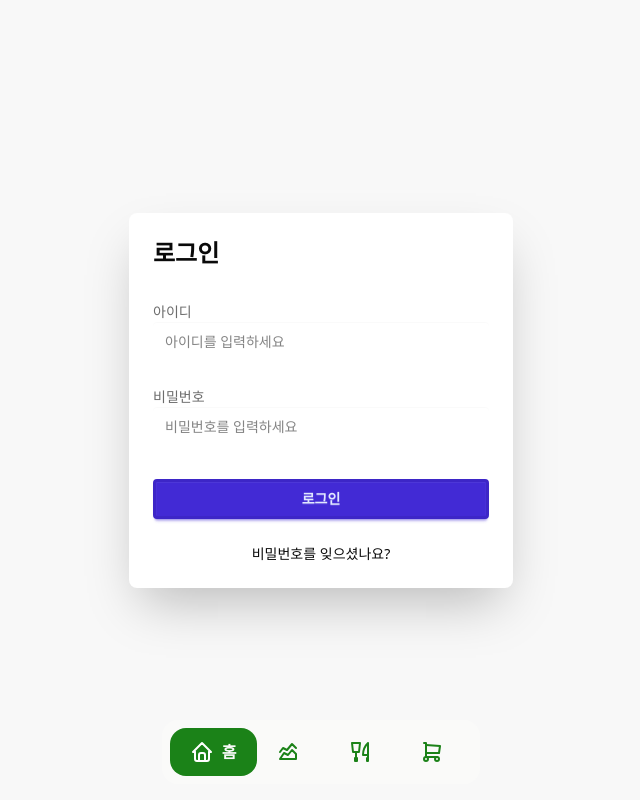
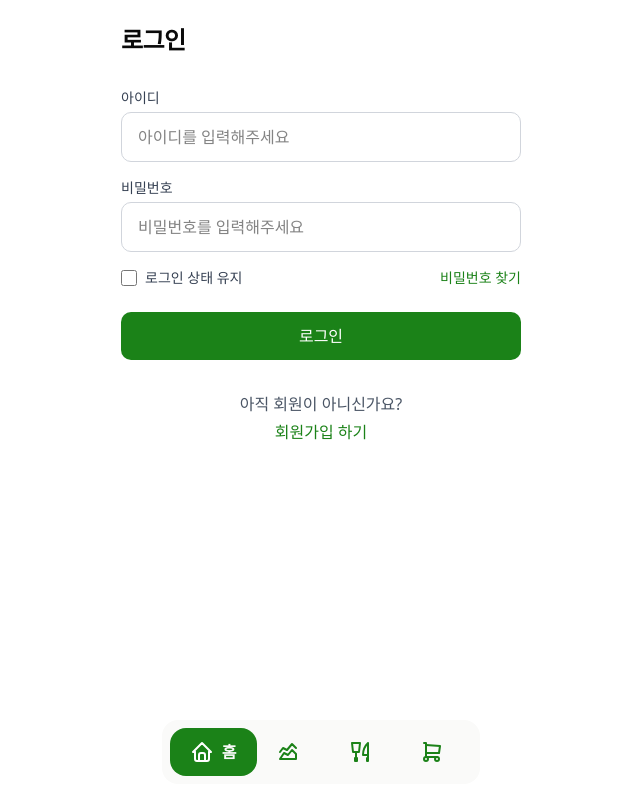
Before and after one commit to ojakgyo-ajou/frontend, a React (Vite) app: page /login in a window 1280 px wide. Shown: the whole page, without its empty margins (319-959 px from the left). Built offline with nearby package versions, Linux system fonts and the light colour scheme.

Commit message:
feat: 로그인 페이지

```diff
--- a/src/components/pages/Home.tsx
+++ b/src/components/pages/Home.tsx
@@ -13,7 +13,7 @@ export default function Home() {
           <Link to="/search">
             <IconSearch className="size-7" />
           </Link>
-          <Link to="/mypage">
+          <Link to="/login">
             <IconUserCircle className="size-8" />
           </Link>
         </div>
--- a/src/components/pages/List.tsx
+++ b/src/components/pages/List.tsx
@@ -47,7 +47,7 @@ export default function ListPage() {
           <Link to="/search">
             <IconSearch className="size-7" />
           </Link>
-          <Link to="/mypage">
+          <Link to="/login">
             <IconUserCircle className="size-8" />
           </Link>
         </div>
--- a/src/components/pages/Login.tsx
+++ b/src/components/pages/Login.tsx
@@ -1,62 +1,99 @@
 import React, { useState } from 'react';
+import { Link } from 'react-router';
 
 export default function Login() {
   const [username, setUsername] = useState('');
   const [password, setPassword] = useState('');
 
-  const handleSubmit = (event: React.FormEvent<HTMLFormElement>) => {
+  const handleSubmit = async (event: React.FormEvent<HTMLFormElement>) => {
     event.preventDefault();
-    console.log('Login attempt with:', { username, password });
+    try {
+      const response = await fetch('/api/user/login', {
+        method: 'POST',
+        headers: {
+          'Content-Type': 'application/json',
+        },
+        body: JSON.stringify({ id: username, password }),
+      });
+
+      const data = await response.json();
+
+      if (response.ok) {
+        console.log('Login successful:', data);
+      } else {
+        console.error('Login failed:', data);
+      }
+    } catch (error) {
+      console.error('Login request error:', error);
+    }
   };
 
   return (
-    <div className="min-h-screen flex items-center justify-center bg-base-200">
-      <div className="card w-full max-w-sm shadow-2xl bg-base-100">
-        <form onSubmit={handleSubmit} className="card-body">
-          <h2 className="card-title text-2xl font-bold text-center mb-6">로그인</h2>
+    <div className="w-full max-w-md mx-auto p-6">
+      <div className="flex justify-between items-center mb-8">
+        <h1 className="scroll-m-20 text-2xl font-semibold tracking-tight">로그인</h1>
+      </div>
 
-          <div className="form-control">
-            <label className="label" htmlFor="username">
-              <span className="label-text">아이디</span>
+      <form onSubmit={handleSubmit}>
+        <div className="mb-4">
+          <label htmlFor="username" className="block text-sm font-medium text-gray-700 mb-1">
+            아이디
           </label>
           <input
             type="text"
             id="username"
-              placeholder="아이디를 입력하세요"
-              className="input input-bordered w-full"
             value={username}
             onChange={(e) => setUsername(e.target.value)}
+            className="w-full px-4 py-3 rounded-lg border border-gray-300 focus:outline-none focus:ring-2 focus:ring-primary focus:border-transparent"
+            placeholder="아이디를 입력해주세요"
             required
           />
         </div>
 
-          <div className="form-control mt-4">
-            <label className="label" htmlFor="password">
-              <span className="label-text">비밀번호</span>
+        <div className="mb-4">
+          <label htmlFor="password" className="block text-sm font-medium text-gray-700 mb-1">
+            비밀번호
           </label>
           <input
             type="password"
             id="password"
-              placeholder="비밀번호를 입력하세요"
-              className="input input-bordered w-full"
             value={password}
             onChange={(e) => setPassword(e.target.value)}
+            className="w-full px-4 py-3 rounded-lg border border-gray-300 focus:outline-none focus:ring-2 focus:ring-primary focus:border-transparent"
+            placeholder="비밀번호를 입력해주세요"
             required
           />
         </div>
 
-          <div className="form-control mt-6">
-            <button type="submit" className="btn btn-primary w-full">
+        <div className="flex items-center mb-6">
+          <input
+            id="remember-me"
+            type="checkbox"
+            className="h-4 w-4 text-primary focus:ring-primary border-gray-300 rounded"
+          />
+          <label htmlFor="remember-me" className="ml-2 block text-sm text-gray-700">
+            로그인 상태 유지
+          </label>
+          <a href="#" className="ml-auto text-sm text-primary hover:underline">
+            비밀번호 찾기
+          </a>
+        </div>
+
+        <button
+          type="submit"
+          className="w-full bg-primary text-white py-3 rounded-lg font-medium hover:bg-green-700 transition duration-200 flex justify-center items-center"
+        >
           로그인
         </button>
+      </form>
+
+      <div className="mt-8">
+        <div className="mt-8 text-center">
+          <p className="text-gray-600">아직 회원이 아니신가요?</p>
+          <Link to="/register" className="text-primary font-medium hover:underline mt-1 inline-block">
+            회원가입 하기
+          </Link>
         </div>
-
-          <div className="text-center mt-4">
-            <a href="#" className="link link-hover text-sm">
-              비밀번호를 잊으셨나요?
-            </a>
-          </div>
-        </form>
       </div>
     </div>
   );
--- a/vite.config.ts
+++ b/vite.config.ts
@@ -11,4 +11,12 @@ export default defineConfig({
       '@': path.resolve(__dirname, './src'),
     },
   },
+  server: {
+    proxy: {
+      '/api': {
+        target: 'https://ojakgyo.ajou.app',
+        changeOrigin: true,
+      },
+    },
+  },
 });
```
Lines whose indentation alone changed are shown as unchanged.
